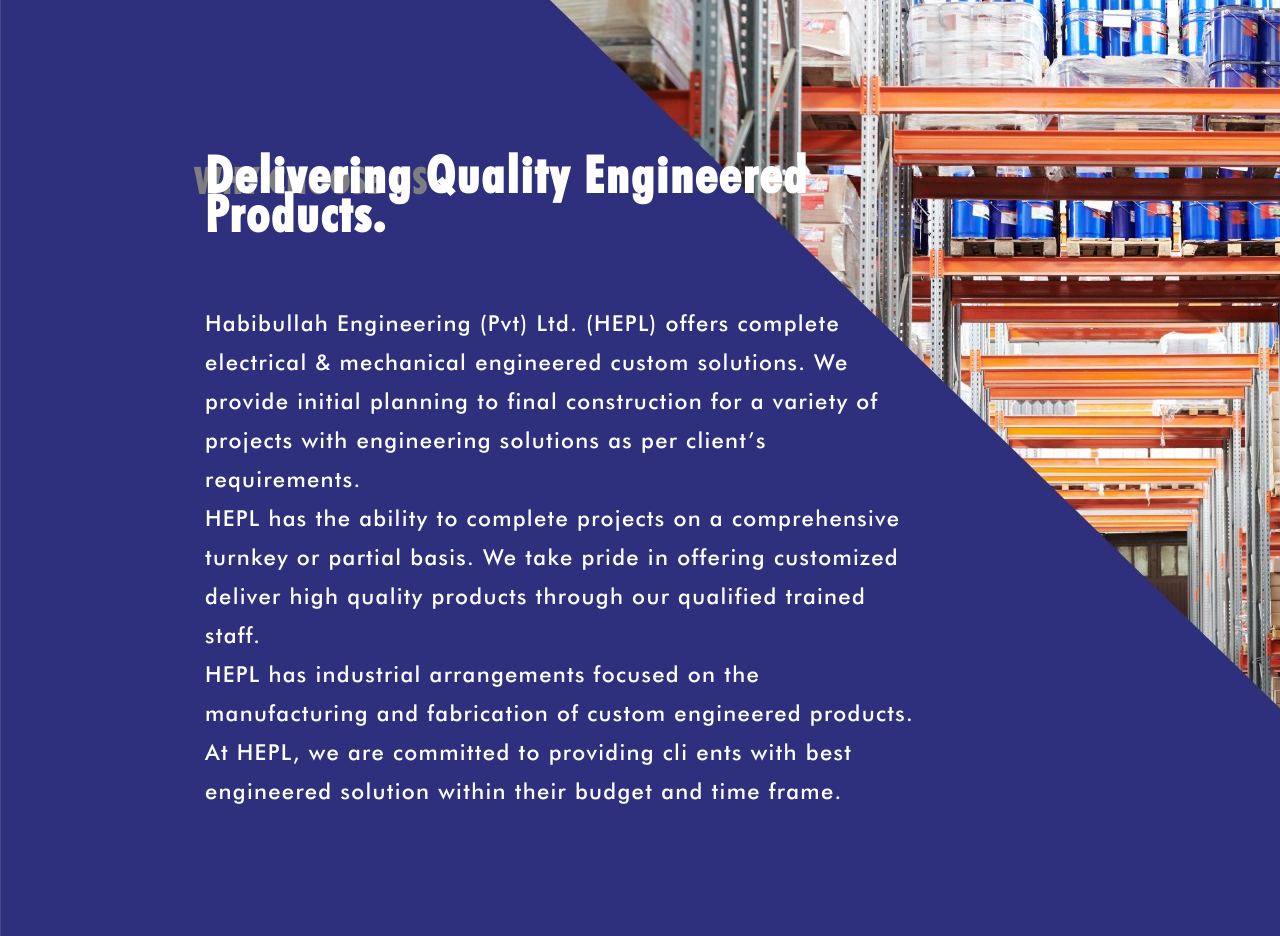
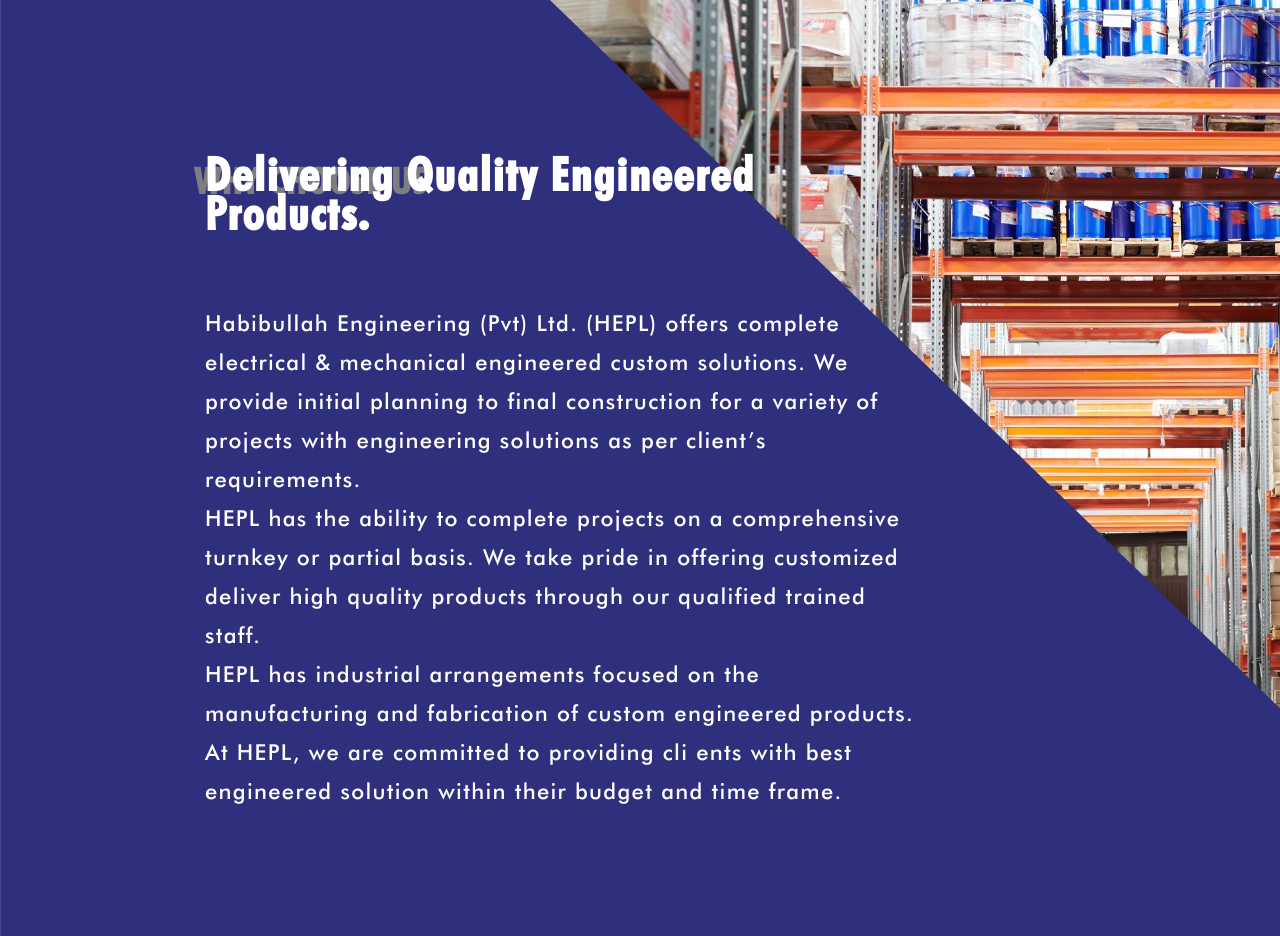
Before and after one commit to Usamaalikhan654/Habibullah-WB, a React (Create React App) app in the folder hepl-master/: page /#/ in a window 1280 px wide. Shown: the part 2340-3276 px from the top of the page. Built offline with nearby package versions, Linux system fonts and the light colour scheme.

Commit message:
3.1.7
version  3.1.7 pushed

```diff
--- a/hepl-master/src/Pages/Home/Splitscreen.css
+++ b/hepl-master/src/Pages/Home/Splitscreen.css
@@ -128,7 +128,7 @@ padding-right: 130px;
 font-family: Futura-Bold;
 font-style: normal;
 font-weight: bold;
-font-size: 34px;
+font-size: 31px;
 line-height: 39px;
 display: flex;
 align-items: center;
```
